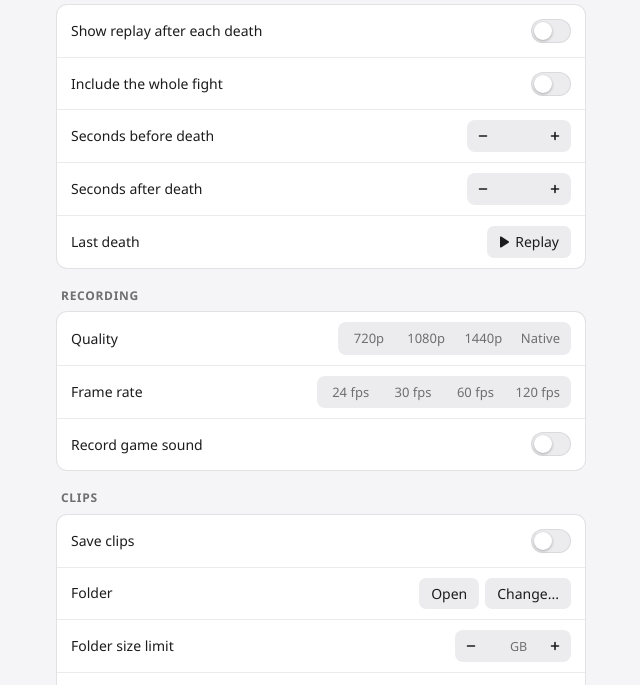
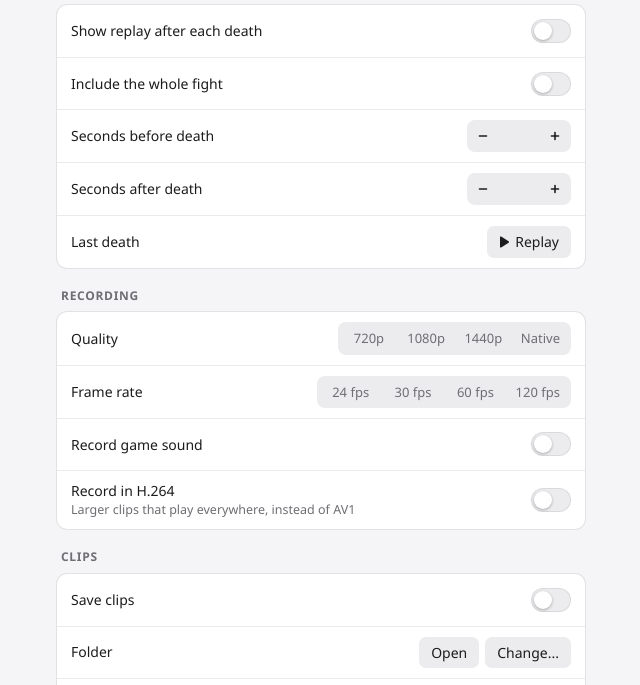
Before and after one commit to robinwibom/lol-death-replay, a plain HTML site: page ui/settings.html in a window 1280 px wide. Shown: the part 101-786 px from the top of the page, without its empty margins (319-959 px from the left). Drawn offline with Linux system fonts and the light colour scheme.

Commit message:
Settings: Record in H.264; README: AV1 clips (#14)
Co-Authored-By: Claude Opus 5.5 <noreply@anthropic.com>

```diff
--- a/ui/settings.html
+++ b/ui/settings.html
@@ -278,6 +278,10 @@
       <label class="label" for="recordSound">Record game sound</label>
       <span class="switch"><input type="checkbox" id="recordSound"><span></span></span>
     </div>
+    <div class="row">
+      <label class="label" for="forceH264">Record in H.264<span class="path">Larger clips that play everywhere, instead of AV1</span></label>
+      <span class="switch"><input type="checkbox" id="forceH264"><span></span></span>
+    </div>
   </div>
 
   <h2>Clips</h2>
@@ -489,6 +493,7 @@
     $('saveClips').checked = settings.saveClips;
     $('dynamicClip').checked = settings.dynamicClip;
     $('recordSound').checked = settings.recordSound;
+    $('forceH264').checked = settings.forceH264;
     $('clipsDir').textContent = settings.clipsDir;
     $('clipsDir').title = settings.clipsDir;
   }
@@ -517,6 +522,7 @@
   $('saveClips').addEventListener('change', () => { settings.saveClips = $('saveClips').checked; saveSoon(); });
   $('dynamicClip').addEventListener('change', () => { settings.dynamicClip = $('dynamicClip').checked; saveSoon(); });
   $('recordSound').addEventListener('change', () => { settings.recordSound = $('recordSound').checked; saveSoon(); });
+  $('forceH264').addEventListener('change', () => { settings.forceH264 = $('forceH264').checked; saveSoon(); });
   $('startWithWindows').addEventListener('change', saveSoon);
   $('open').addEventListener('click', () => invoke('open_clips_folder'));
   $('log').addEventListener('click', () => invoke('open_log'));
```
Also changed, not shown: 1 other file.
